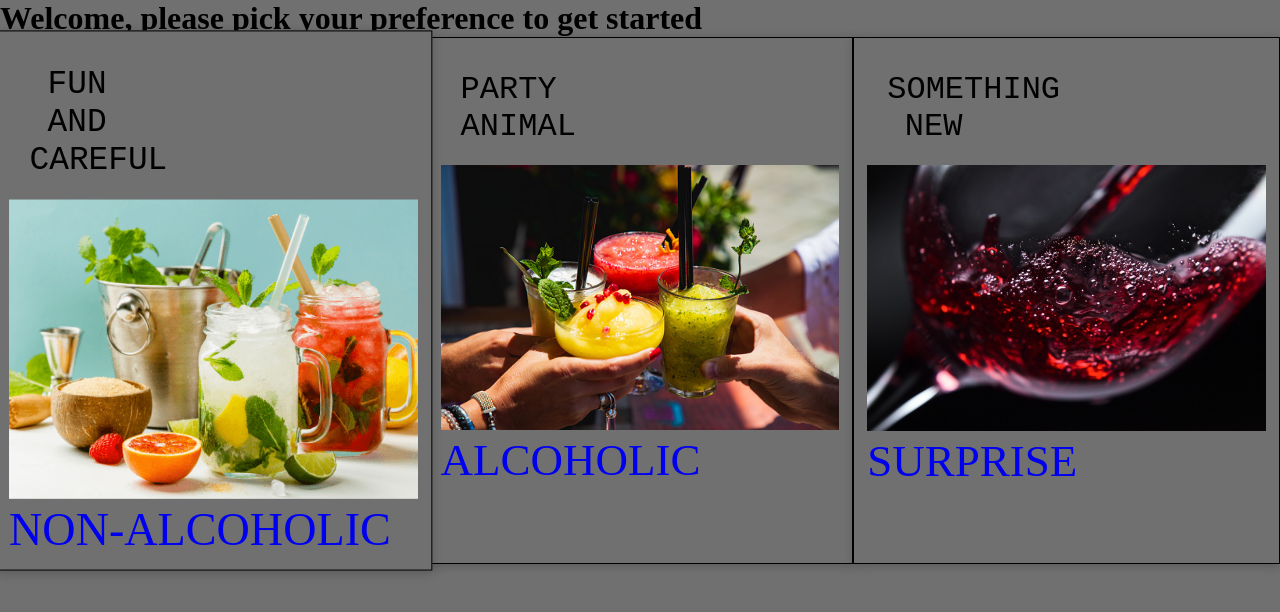
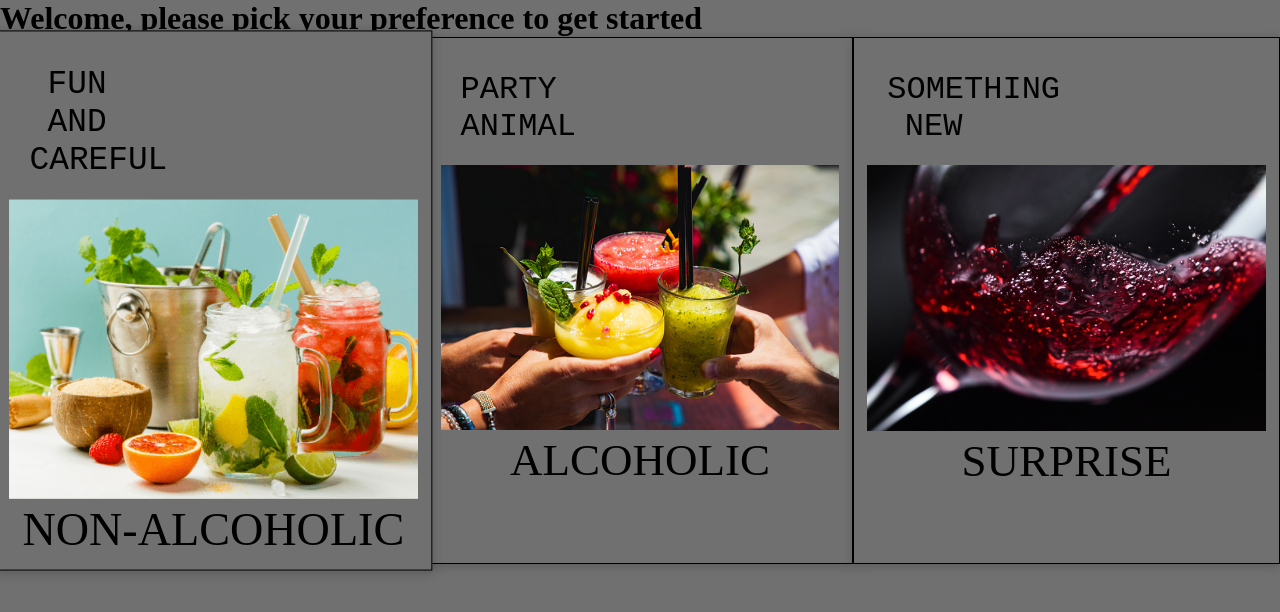
Before and after one commit to RomelLopez/Cocktail-Helper, a React (Create React App) app: page / in a window 1280 px wide. Shown: the top 612 px of the page. Built offline with nearby package versions, Linux system fonts and the light colour scheme.

Commit message:
added navlinks and hashrouter

```diff
--- a/package.json
+++ b/package.json
@@ -1,5 +1,5 @@
 {
-  "homepage": "https://romellopez.dev/Cocktail-Helper",
+  "homepage": "https://romellopez.dev/Cocktail-Helper/",
   "name": "infococktails",
   "version": "0.1.0",
   "private": true,
--- a/src/App.js
+++ b/src/App.js
@@ -1,22 +1,17 @@
 import React from "react";
-import Cocktailapi from "./api/Cocktailapi";
-import Homepage from "./components/Homepage";
-import NonAlcoholic from "./components/NonAlcoholic";
+import RouterURL from "./RouterURL";
 
-import Select from './components/Select';
-import RouterURL from "./RouterURL";
-import { BrowserRouter } from "react-router-dom";
 
 const App = () => {
 
-    return (
-        <div>
-            <BrowserRouter>
-                <RouterURL />
-            </BrowserRouter>
+  return (
+    <div>
 
-        </div >
-    )
+      <RouterURL />
+
+
+    </div >
+  )
 }
 
 export default App;
--- a/src/RouterURL.js
+++ b/src/RouterURL.js
@@ -4,15 +4,19 @@ import Homepage from "./components/Homepage";
 import NonAlcoholic from "./components/NonAlcoholic";
 import Alcoholic from "./components/Alcoholic";
 import Surprise from './components/Surprise'
+import { HashRouter } from "react-router-dom";
+
 export default class routerURL extends Component {
     render() {
         return (
-            <Routes>
-                <Route path={process.env.PUBLIC_URL} element={<Homepage />} />
-                <Route path="/NonAlcoholic" element={<NonAlcoholic />} />
-                <Route path='/Alcoholic' element={<Alcoholic />} />
-                <Route path='/Surprise' element={<Surprise />} />
-            </Routes>
+            <HashRouter>
+                <Routes>
+                    <Route path="/" element={<Homepage />} />
+                    <Route path="/NonAlcoholic" element={<NonAlcoholic />} />
+                    <Route path='/Alcoholic' element={<Alcoholic />} />
+                    <Route path='/Surprise' element={<Surprise />} />
+                </Routes>
+            </HashRouter>
         );
     }
 }
--- a/src/components/Alcoholic.js
+++ b/src/components/Alcoholic.js
@@ -1,10 +1,13 @@
 import React, { useState, useEffect } from 'react'
 import AlcoholicCocktail from '../api/AlcoholicCocktail';
 import './Alcohol.css';
+import { NavLink } from 'react-router-dom';
+
 const Alcoholic = () => {
 
     const [drinks, updateDrinks] = useState([]);
-    const [image, updateImage] = useState('')
+    const [image, updateImage] = useState('');
+    const [numDrink, updateNumDrink] = useState('')
 
     useEffect(() => {
         getDrinks()
@@ -14,11 +17,12 @@ const Alcoholic = () => {
         const res = await AlcoholicCocktail.get('');
         updateDrinks(res.data.drinks);
         updateImage(res.data.drinks[0].strDrinkThumb);
+        updateNumDrink(res.data.drinks[0].idDrink);
     }
 
     return (
         <div>
-            <a className='goback' href="javascript:history.back()">Go Back</a>
+            <NavLink className='goback' to="/" >Go Back</NavLink>
             <select onChange={(e) => updateImage(e.target.value)}>
                 {drinks.map((cocktail) => (
                     <option value={cocktail.strDrinkThumb} key={cocktail.idDrink}>
@@ -27,7 +31,7 @@ const Alcoholic = () => {
                 ))}
             </select>
             <img src={image} className='imagedrink' />
-
+            <h1>{numDrink}</h1>
         </div>
     )
 }
--- a/src/components/Homepage.js
+++ b/src/components/Homepage.js
@@ -1,5 +1,5 @@
 import React from "react";
-import { Routes, Route, Link } from "react-router-dom";
+import { Routes, Route, NavLink } from "react-router-dom";
 import './Homepage.css'
 import cocktailsthumb from '../images/cocktailsthumb.jpg';
 import soberimageupdated from '../images/soberimageupdated.png';
@@ -14,43 +14,35 @@ const Homepage = () => {
             </div>
             <div className="main">
                 <div className='card bounce'>
-                    <Link className='divlink' to='/NonAlcoholic' >
+                    <NavLink className='divlink' to='/NonAlcoholic' >
                         <p> FUN AND CAREFUL</p>
-                        <div
-                            className="Choices">
                         <img className="choicespic1"
                             src={virgincocktail}
                             alt='drink'
                         />
-                            <div className="Choices"> <Link className="nonalcoholic" to='/NonAlcoholic' >NON-ALCOHOLIC</Link> </div>
-                        </div>
-                    </Link>
+                        <div className="Choices nonalcoholic" to='/NonAlcoholic'> NON-ALCOHOLIC </div>
+                    </NavLink>
                 </div>
                 <div className='card bounce'>
-                    <Link to='/Alcoholic' className='divlink'>
+                    <NavLink to='/Alcoholic' className='divlink'>
                         <p> PARTY ANIMAL</p>
-                        <div
-                            className="Choices">
                         <img className="choicespic"
                             src={cocktailsthumb}
                             alt='drink'
                         />
-                            <div className="Choices"> <Link className="alcoholic" to='/Alcoholic' >ALCOHOLIC</Link> </div>
-                        </div>
-                    </Link>
+                        <div className="Choices alcoholic" to='/Alcoholic' >ALCOHOLIC </div>
+                    </NavLink>
                 </div>
 
                 <div className='card bounce'>
-                    <Link to='/Surprise' className='divlink'>
+                    <NavLink to='/Surprise' className='divlink'>
                         <p> SOMETHING NEW</p>
                         <img className="choicespic"
                             src={wineimage}
                             alt='drink'
                         />
-                        <div className="Choices">
-                            <Link className="surprise" to='/Surprise' >SURPRISE</Link>
-                        </div>
-                    </Link>
+                        <div className="Choices surprise" to='/Surprise' >SURPRISE </div>
+                    </NavLink>
                 </div>
 
             </div>
--- a/src/components/NonAlcoholic.js
+++ b/src/components/NonAlcoholic.js
@@ -1,6 +1,6 @@
 import React, { useEffect, useState } from 'react'
-import './NonAlcoholic.css'
 import VanillaCocktail from '../api/VanillaCocktail';
+import { NavLink } from "react-router-dom";
 const NonAlcoholic = () => {
     const [drinks, setDrinks] = useState([]);
     const [image, setImage] = useState('');
@@ -13,7 +13,6 @@ const NonAlcoholic = () => {
         const res = await VanillaCocktail.get('')
         setDrinks(res.data.drinks);
         setImage(res.data.drinks[0].strDrinkThumb);
-        console.log(drinks)
     }
 
 
@@ -22,7 +21,7 @@ const NonAlcoholic = () => {
 
     return (
         <div>
-            <a className='goback' href="javascript:history.back()">Go Back</a>
+            <NavLink className='goback' to="/" >Go Back</NavLink>
             <select onChange={(e) => setImage(e.target.value)}>
                 {drinks.map((cocktail) => (
                     <option value={cocktail.strDrinkThumb} key={cocktail.idDrink}>
--- a/src/components/Surprise.js
+++ b/src/components/Surprise.js
@@ -1,7 +1,7 @@
 import React, { useEffect, useState } from 'react'
 import CocktailRandom from '../api/CocktailRandom';
 import './Surprise.css';
-
+import { NavLink } from "react-router-dom";
 
 const Surprise = () => {
     const [surprise, setSurprise] = useState([])
@@ -38,7 +38,7 @@ const Surprise = () => {
 
     return (
         <div>
-            <a className='goback' href="javascript:history.back()">Go Back</a>
+            <NavLink className='goback' to="/" >Go Back</NavLink>
             <select onChange={(e) => updateSurprise(e.target.value)}>
                 {surprise.map(cocktail => (
                     <option value={cocktail.idDrink} key={cocktail.idDrink}>{cocktail.strDrink}</option>
--- a/src/index.js
+++ b/src/index.js
@@ -1,9 +1,12 @@
 import React from 'react';
-import { createRoot } from 'react-dom/client';
+import ReactDOM from 'react-dom/client';
+import './index.css';
 import App from './App';
-import './index.css';
-import { BrowserRouter } from 'react-router-dom';
 
-const container = document.querySelector('#root');
-const root = createRoot(container);
-root.render(<App tab='home' />);
+
+const root = ReactDOM.createRoot(document.getElementById('root'));
+root.render(
+  <React.StrictMode>
+    <App />
+  </React.StrictMode>
+);
```
Also changed, not shown: src/App.css (added, +38 -0 lines), src/components/NonAlcoholic.css (deleted), src/index.css (indentation only), 1 other file (tests, documents, lock files or other folders). Lines whose indentation alone changed are shown as unchanged.
